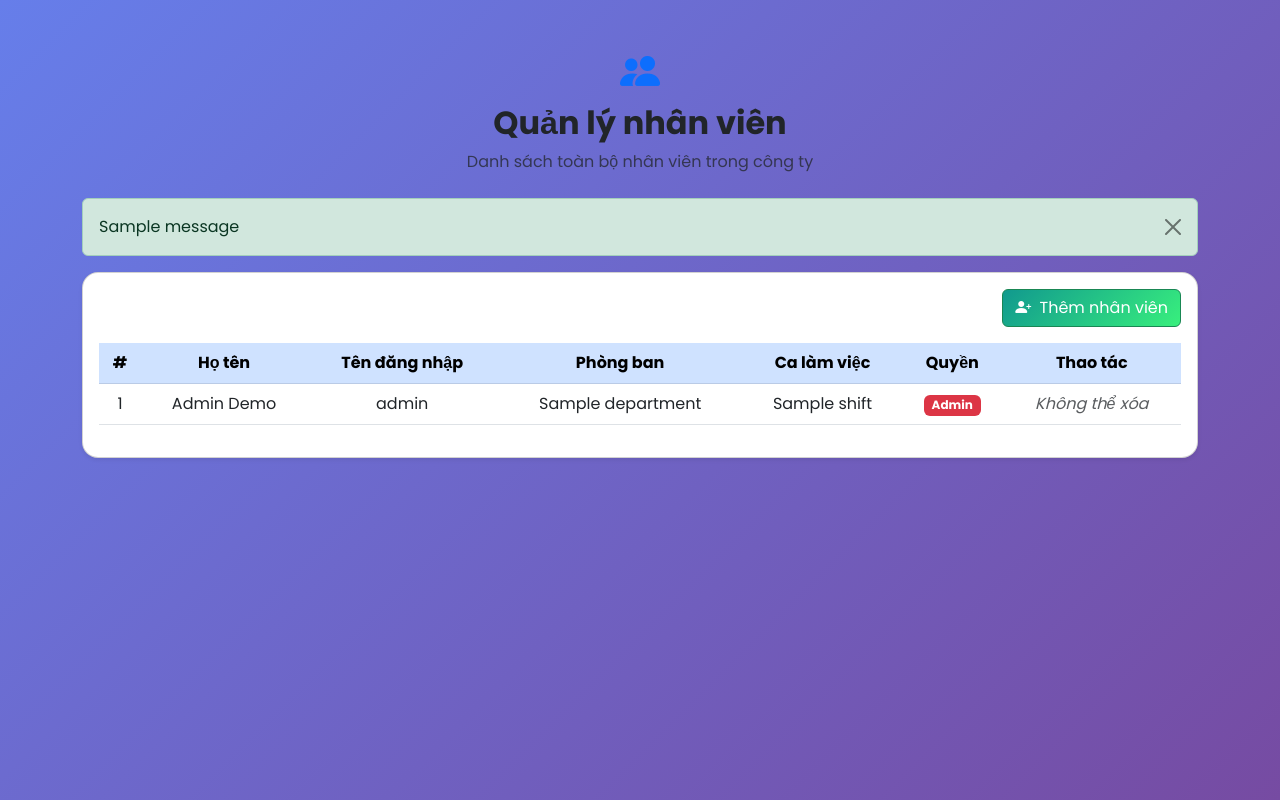
After one commit to Thuytien4325/Attendance-Timesheet-Management, a Flask app: page /admin/users in a window 1280 px wide. The commit adds this page. Run offline with Flask 3, Linux system fonts and the light colour scheme; a user stored in the database is signed in; data comes from the database, SQL or seed files in the repository; tables that the repository leaves empty or names only in its code hold one stand-in row (values such as "Sample post"); one stand-in notice (Sample message) is shown.

Commit message:
issue 6 chờ chỉnh FE chung

```diff
--- a/app.py
+++ b/app.py
@@ -1,4 +1,4 @@
-from flask import Flask, render_template, request, redirect, url_for, session, flash
+from flask import Flask, render_template, request, redirect, url_for, session, flash, jsonify
 from functools import wraps
 import mysql.connector
 from datetime import datetime, timedelta
@@ -217,5 +217,64 @@ def checkout():
 def page_not_found(e):
     return render_template('403.html', current_user={'full_name': 'Khách', 'role': 'unknown'}), 404
 
+# ==================================================
+# 6.1 ADMIN - DANH SÁCH NHÂN VIÊN
+# ==================================================
+@app.route('/admin/users')
+@admin_required
+def admin_users():
+    conn = get_db()
+    users = []
+
+    if conn:
+        cursor = conn.cursor(dictionary=True)
+        cursor.execute("""
+            SELECT
+                users.user_id,
+                users.full_name,
+                users.username,
+                users.role,
+                departments.dept_name,
+                shifts.shift_name
+            FROM users
+            LEFT JOIN departments ON users.dept_id = departments.dept_id
+            LEFT JOIN shifts ON users.shift_id = shifts.shift_id
+            ORDER BY users.user_id DESC
+        """)
+        users = cursor.fetchall()
+        conn.close()
+
+    return render_template('admin/admin_users.html', users=users)
+
+# ==================================================
+# 6.2 ADMIN - XÓA NHÂN VIÊN (JS FETCH)
+# ==================================================
+@app.route('/admin/user/delete/<int:user_id>', methods=['POST'])
+@admin_required
+def delete_user(user_id):
+    conn = get_db()
+    if not conn:
+        return jsonify({"success": False, "message": "Lỗi kết nối CSDL"})
+
+    cursor = conn.cursor(dictionary=True)
+
+    # Không cho xóa admin
+    cursor.execute("SELECT role FROM users WHERE user_id = %s", (user_id,))
+    user = cursor.fetchone()
+
+    if not user:
+        conn.close()
+        return jsonify({"success": False, "message": "Nhân viên không tồn tại"})
+
+    if user['role'] == 'admin':
+        conn.close()
+        return jsonify({"success": False, "message": "Không thể xóa tài khoản Admin"})
+
+    cursor.execute("DELETE FROM users WHERE user_id = %s", (user_id,))
+    conn.commit()
+    conn.close()
+
+    return jsonify({"success": True, "message": "Xóa nhân viên thành công"})
+
 if __name__ == '__main__':
     app.run(debug=True)
--- /dev/null
+++ b/static/js/admin_users.js
@@ -0,0 +1,77 @@
+// Xử lý xóa nhân viên bằng POST request với fetch API
+document.addEventListener('DOMContentLoaded', function() {
+    // Lắng nghe sự kiện click trên các nút xóa
+    const deleteButtons = document.querySelectorAll('.btn-delete-user');
+
+    deleteButtons.forEach(button => {
+        button.addEventListener('click', function(e) {
+            e.preventDefault();
+
+            const userId = this.getAttribute('data-user-id');
+            const userName = this.getAttribute('data-user-name');
+            const buttonElement = this;
+
+            if (confirm(`Bạn có chắc chắn muốn xóa nhân viên "${userName}"?`)) {
+                // Vô hiệu hóa nút trong khi xử lý
+                buttonElement.disabled = true;
+                buttonElement.innerHTML = '<i class="bi bi-hourglass-split"></i> Đang xóa...';
+
+                // Gửi POST request bằng fetch API
+                fetch(`/admin/user/delete/${userId}`, {
+                    method: 'POST',
+                    headers: {
+                        'Content-Type': 'application/json',
+                    }
+                })
+                .then(response => response.json())
+                .then(data => {
+                    if (data.success) {
+                        // Hiển thị thông báo thành công
+                        const alertDiv = document.createElement('div');
+                        alertDiv.className = 'alert alert-success alert-dismissible fade show';
+                        alertDiv.innerHTML = `
+                            <i class="bi bi-check-circle-fill me-2"></i>${data.message || 'Xóa nhân viên thành công!'}
+                            <button type="button" class="btn-close" data-bs-dismiss="alert"></button>
+                        `;
+                        document.querySelector('.container').insertBefore(alertDiv, document.querySelector('.container').firstChild);
+
+                        // Xóa dòng khỏi bảng
+                        buttonElement.closest('tr').remove();
+
+                        // Reload trang sau 1 giây để cập nhật danh sách
+                        setTimeout(() => {
+                            window.location.reload();
+                        }, 1000);
+                    } else {
+                        // Hiển thị thông báo lỗi
+                        const alertDiv = document.createElement('div');
+                        alertDiv.className = 'alert alert-danger alert-dismissible fade show';
+                        alertDiv.innerHTML = `
+                            <i class="bi bi-exclamation-triangle-fill me-2"></i>${data.message || 'Có lỗi xảy ra khi xóa nhân viên!'}
+                            <button type="button" class="btn-close" data-bs-dismiss="alert"></button>
+                        `;
+                        document.querySelector('.container').insertBefore(alertDiv, document.querySelector('.container').firstChild);
+
+                        // Khôi phục nút
+                        buttonElement.disabled = false;
+                        buttonElement.innerHTML = '<i class="bi bi-trash-fill"></i> Xóa';
+                    }
+                })
+                .catch(error => {
+                    console.error('Error:', error);
+                    const alertDiv = document.createElement('div');
+                    alertDiv.className = 'alert alert-danger alert-dismissible fade show';
+                    alertDiv.innerHTML = `
+                        <i class="bi bi-exclamation-triangle-fill me-2"></i>Có lỗi xảy ra khi xóa nhân viên!
+                        <button type="button" class="btn-close" data-bs-dismiss="alert"></button>
+                    `;
+                    document.querySelector('.container').insertBefore(alertDiv, document.querySelector('.container').firstChild);
+
+                    // Khôi phục nút
+                    buttonElement.disabled = false;
+                    buttonElement.innerHTML = '<i class="bi bi-trash-fill"></i> Xóa';
+                });
+            }
+        });
+    });
+});
--- a/templates/admin/add_employee.html
+++ b/templates/admin/add_employee.html
@@ -39,7 +39,7 @@
         {% endwith %}
     </div>
 
-    <form id="addEmployeeForm" action="/admin/add_user" method="POST">
+    <form id="addEmployeeForm" action="{{ url_for('add_user') }}" method="POST">
 
         <!-- CSRF token (BẮT BUỘC nếu dùng Flask-WTF) -->
         <input type="hidden" name="csrf_token" value="{{ csrf_token() }}">
@@ -157,7 +157,7 @@
         <!-- ================= Buttons ================= -->
         <div class="row g-3">
             <div class="col-md-6">
-                <a href="/dashboard" class="btn btn-cancel w-100">
+                <a href="{{ url_for('dashboard') }}" class="btn btn-cancel w-100">
                     <i class="bi bi-x-circle me-2"></i>Hủy
                 </a>
             </div>
--- /dev/null
+++ b/templates/admin/admin_users.html
@@ -0,0 +1,113 @@
+<!DOCTYPE html>
+<html lang="vi">
+<head>
+    <meta charset="UTF-8">
+    <title>Quản lý nhân viên</title>
+
+    <!-- Bootstrap CSS -->
+    <link href="https://cdn.jsdelivr.net/npm/bootstrap@5.3.0/dist/css/bootstrap.min.css" rel="stylesheet">
+
+    <!-- Bootstrap Icons -->
+    <link href="https://cdn.jsdelivr.net/npm/bootstrap-icons@1.10.0/font/bootstrap-icons.css" rel="stylesheet">
+
+    <link rel="stylesheet" href="{{ url_for('static', filename='css/style.css') }}">
+</head>
+<body>
+
+<div class="container py-5">
+
+    <!-- Header -->
+    <div class="text-center mb-4">
+        <div class="display-6 text-primary">
+            <i class="bi bi-people-fill"></i>
+        </div>
+        <h2 class="fw-bold mt-2">Quản lý nhân viên</h2>
+        <p class="text-muted">Danh sách toàn bộ nhân viên trong công ty</p>
+    </div>
+
+    <!-- Flash message -->
+    {% with messages = get_flashed_messages(with_categories=true) %}
+        {% if messages %}
+            {% for category, message in messages %}
+                <div class="alert alert-{{ category }} alert-dismissible fade show" role="alert">
+                    {{ message }}
+                    <button type="button" class="btn-close" data-bs-dismiss="alert"></button>
+                </div>
+            {% endfor %}
+        {% endif %}
+    {% endwith %}
+
+    <!-- Card -->
+    <div class="card shadow-sm rounded-4">
+        <div class="card-body">
+
+            <!-- Button add -->
+            <div class="d-flex justify-content-end mb-3">
+                <a href="{{ url_for('add_user') }}" class="btn btn-success">
+                    <i class="bi bi-person-plus-fill me-1"></i>
+                    Thêm nhân viên
+                </a>
+            </div>
+
+            <!-- Table -->
+            <div class="table-responsive">
+                <table class="table table-hover align-middle text-center">
+                    <thead class="table-primary">
+                        <tr>
+                            <th>#</th>
+                            <th>Họ tên</th>
+                            <th>Tên đăng nhập</th>
+                            <th>Phòng ban</th>
+                            <th>Ca làm việc</th>
+                            <th>Quyền</th>
+                            <th>Thao tác</th>
+                        </tr>
+                    </thead>
+                    <tbody>
+                        {% for user in users %}
+                        <tr>
+                            <td>{{ loop.index }}</td>
+                            <td>{{ user.full_name }}</td>
+                            <td>{{ user.username }}</td>
+                            <td>{{ user.dept_name }}</td>
+                            <td>{{ user.shift_name }}</td>
+                            <td>
+                                {% if user.role == 'admin' %}
+                                    <span class="badge bg-danger">Admin</span>
+                                {% else %}
+                                    <span class="badge bg-secondary">Nhân viên</span>
+                                {% endif %}
+                            </td>
+                            <td>
+                                {% if user.role != 'admin' %}
+                                <button type="button"
+                                        class="btn btn-sm btn-danger btn-delete-user"
+                                        data-user-id="{{ user.user_id }}"
+                                        data-user-name="{{ user.full_name }}">
+                                    <i class="bi bi-trash-fill"></i> Xóa
+                                </button>
+                                {% else %}
+                                <span class="text-muted fst-italic">Không thể xóa</span>
+                                {% endif %}
+                            </td>
+                        </tr>
+                        {% endfor %}
+                    </tbody>
+                </table>
+
+                {% if not users %}
+                    <div class="text-center text-muted py-3">
+                        Không có nhân viên nào
+                    </div>
+                {% endif %}
+            </div>
+
+        </div>
+    </div>
+
+</div>
+
+<script src="https://cdn.jsdelivr.net/npm/bootstrap@5.3.0/dist/js/bootstrap.bundle.min.js"></script>
+<script src="{{ url_for('static', filename='js/admin_users.js') }}"></script>
+</body>
+</html>
```
Also changed, not shown: templates/dashboard.html (+12 -5 lines).
